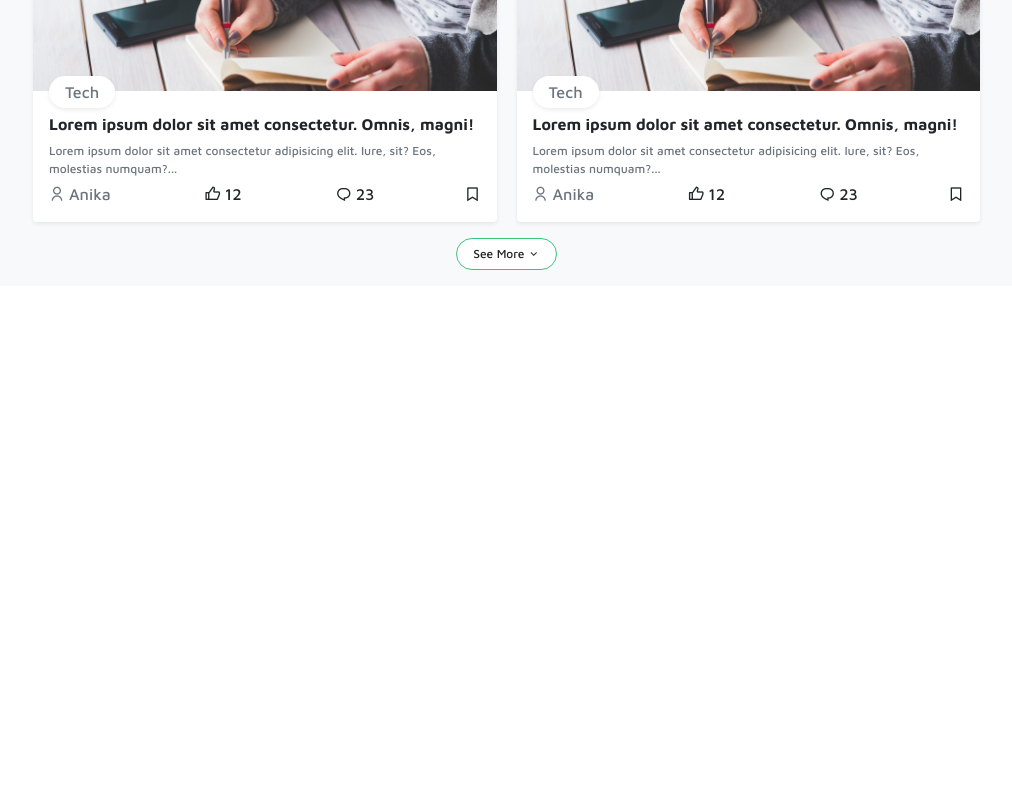
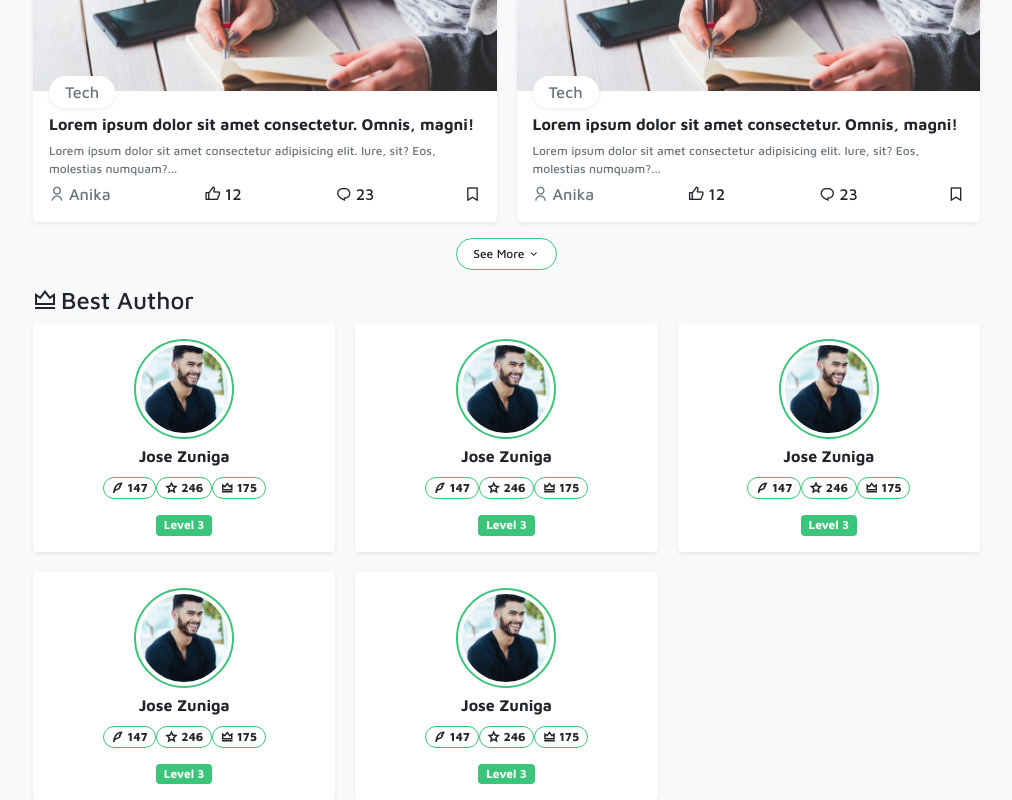
Before and after one commit to sdtHossain/lipikoron-nuxt, a Nuxt app: page / in a window 1280 px wide. Shown: the part 1043-1843 px from the top of the page, without its empty margins (192-1204 px from the left). Before the commit the page ends 1329 px from the top, so only its background shows below. Built offline with nearby package versions, Linux system fonts and the light colour scheme.

Commit message:
author card and best author card added

```diff
--- /dev/null
+++ b/components/AuthorCard.vue
@@ -0,0 +1,31 @@
+<template>
+  <div class="card border-0 shadow-sm">
+    <div class="card-body text-center">
+      <img
+        src="~/assets/img/Jose_Zuniga.jpg"
+        class="rounded-circle border border-2 border-primary p-1 cover-fit"
+        alt="Profile Picture"
+        height="100px"
+        width="100px"
+      />
+      <a href="" class="text-decoration-none text-dark text-hover"
+        ><h1 class="fs-6 fw-bold my-2">Jose Zuniga</h1></a
+      >
+      <span class="badge text-dark rounded-pill border border-primary"
+        ><i class="ri-quill-pen-line me-1"></i>147</span
+      >
+      <span class="badge text-dark rounded-pill border border-primary"
+        ><i class="ri-star-line me-1"></i>246</span
+      >
+      <span class="badge text-dark rounded-pill border border-primary"
+        ><i class="ri-vip-crown-line me-1"></i>175</span
+      >
+      <br />
+      <span class="badge bg-primary mt-3">Level 3</span>
+    </div>
+  </div>
+</template>
+
+<script setup lang="ts"></script>
+
+<style scoped></style>
--- /dev/null
+++ b/components/BestAuthor.vue
@@ -0,0 +1,14 @@
+<template>
+  <h4 class="mt-3"><i class="ri-vip-crown-line me-1"></i>Best Author</h4>
+  <section class="grid template250">
+    <AuthorCard />
+    <AuthorCard />
+    <AuthorCard />
+    <AuthorCard />
+    <AuthorCard />
+  </section>
+</template>
+
+<script setup lang="ts"></script>
+
+<style scoped></style>
--- a/pages/index.vue
+++ b/pages/index.vue
@@ -2,6 +2,7 @@
   <CategoryCard category-name="Featured" />
   <CategoryCard category-name="Recent" />
   <CategoryCard category-name="Regular" />
+  <BestAuthor />
 </template>
 
 <script setup lang="ts"></script>
```
